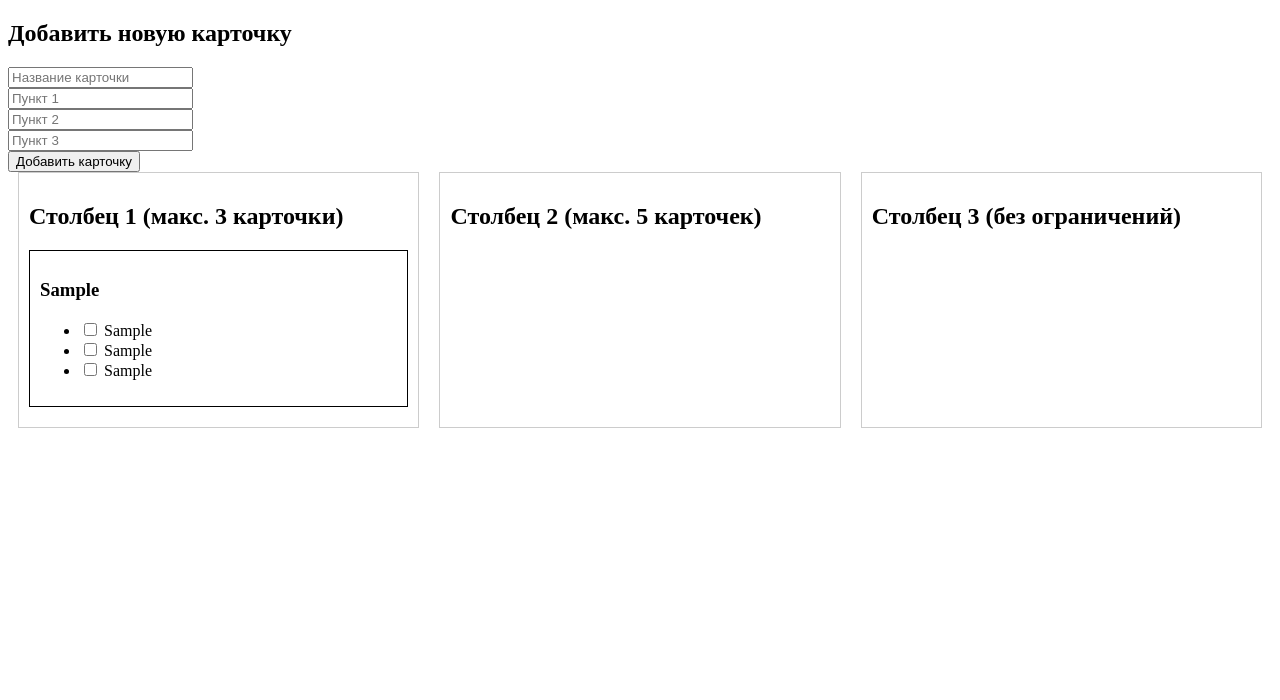
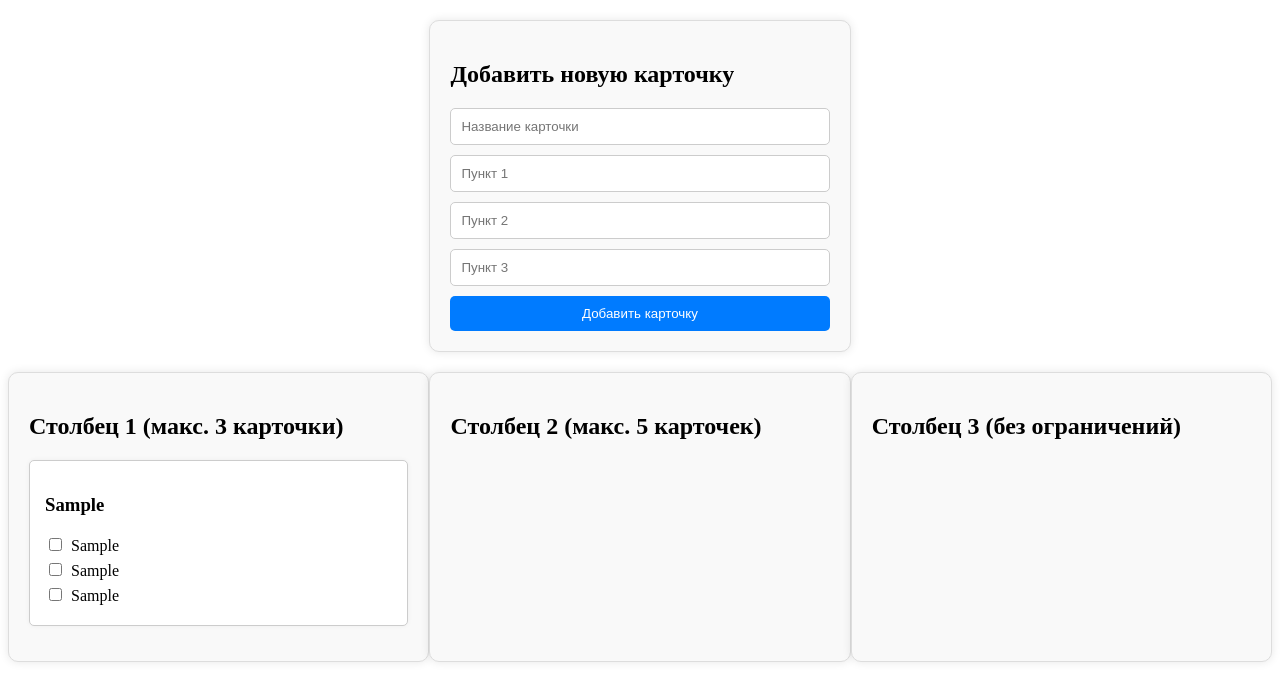
Before and after one commit to ERTAsoN/ep_clientside_2, a plain HTML site: page cards/index.html in a window 1280 px wide. Both pictures are taken after typing "Sample", "Sample", "Sample", "Sample" into the empty fields and a click on the button "Добавить карточку". Drawn offline with nearby package versions, Linux system fonts and the light colour scheme.

Commit message:
card_functionality_and_css

```diff
--- a/cards/css/main.css
+++ b/cards/css/main.css
@@ -1,14 +1,79 @@
 .columns {
     display: flex;
     justify-content: space-around;
+    margin-top: 20px;
 }
+
 .column {
     width: 30%;
+    background-color: #f9f9f9;
+    border: 1px solid #ddd;
+    padding: 20px;
+    border-radius: 10px;
+    box-shadow: 0 0 10px rgba(0, 0, 0, 0.1);
+}
+
+.column.locked {
+    opacity: 0.5;
+    pointer-events: none;
+}
+
+.card {
+    background-color: #fff;
     border: 1px solid #ccc;
+    margin-bottom: 15px;
+    padding: 15px;
+    border-radius: 5px;
+    box-shadow: 0 0 5px rgba(0, 0, 0, 0.05);
+}
+
+ul {
+    list-style-type: none;
+    padding: 0;
+    margin: 0;
+}
+
+li {
+    margin-bottom: 5px;
+}
+
+li.completed {
+    text-decoration: line-through;
+    color: #666;
+}
+
+input[type="checkbox"] {
+    margin-right: 5px;
+}
+
+.add-card-form {
+    width: 30%;
+    margin: 20px auto;
+    padding: 20px;
+    background-color: #f9f9f9;
+    border: 1px solid #ddd;
+    border-radius: 10px;
+    box-shadow: 0 0 10px rgba(0, 0, 0, 0.1);
+}
+
+.add-card-form input {
+    width: calc(100% - 22px);
     padding: 10px;
+    margin-bottom: 10px;
+    border: 1px solid #ccc;
+    border-radius: 5px;
 }
-.card {
-    border: 1px solid #000;
-    margin-bottom: 10px;
+
+.add-card-form button {
+    width: 100%;
     padding: 10px;
+    background-color: #007bff;
+    color: white;
+    border: none;
+    border-radius: 5px;
+    cursor: pointer;
 }
+
+.add-card-form button:hover {
+    background-color: #0056b3;
+}
--- a/cards/index.html
+++ b/cards/index.html
@@ -24,7 +24,7 @@
                     <h3>{{ card.title }}</h3>
                     <ul>
                         <li v-for="(item, i) in card.items" :key="i" :class="{ 'completed': item.completed }">
-                            <input type="checkbox" v-model="item.completed" @change="updateCardStatus(index, 'firstColumn')">
+                            <input type="checkbox" :disabled="isFirstColumnLocked" v-model="item.completed" @change="updateCardStatus(index, 'firstColumn')">
                             {{ item.text }}
                         </li>
                     </ul>
@@ -48,7 +48,7 @@
                     <h3>{{ card.title }}</h3>
                     <ul>
                         <li v-for="(item, i) in card.items" :key="i" :class="{ 'completed': item.completed }">
-                            <input type="checkbox" v-model="item.completed" @change="updateCardStatus(index, 'thirdColumn')">
+                            <input type="checkbox" disabled="disabled" v-model="item.completed" @change="updateCardStatus(index, 'thirdColumn')">
                             {{ item.text }}
                         </li>
                     </ul>
--- a/cards/js/main.js
+++ b/cards/js/main.js
@@ -19,10 +19,16 @@ new Vue({
             const totalItems = card.items.length;
 
             if (column === 'firstColumn' && completedCount / totalItems > 0.5) {
-                this.moveCard(index, column, 'secondColumn');
+                if (this.secondColumn.length >= 5) {
+                    this.isFirstColumnLocked = true;
+                    alert("Освободите второй столбец!");
+                } else {
+                    this.moveCard(index, column, 'secondColumn');
+                }
             } else if (column === 'secondColumn' && completedCount === totalItems) {
                 this.moveCard(index, column, 'thirdColumn');
                 card.completedDate = new Date().toLocaleString();
+                this.isFirstColumnLocked = false;
             }
 
             this.checkFirstColumnLock();
@@ -32,11 +38,19 @@ new Vue({
             this[toColumn].push(card);
         },
         checkFirstColumnLock() {
-            this.isFirstColumnLocked = this.secondColumn.length >= 5;
+            if (this.secondColumn.length < 5) {
+                this.isFirstColumnLocked = false;
+            }
         },
         addCard() {
             if (!this.newCardTitle) {
                 alert('Заполните название карточки!');
+                return;
+            }
+
+            const filledItems = this.newCardItems.filter(item => item.text);
+            if (filledItems.length < 3) {
+                alert('Заполните минимум 3 пункта!');
                 return;
             }
 
```
